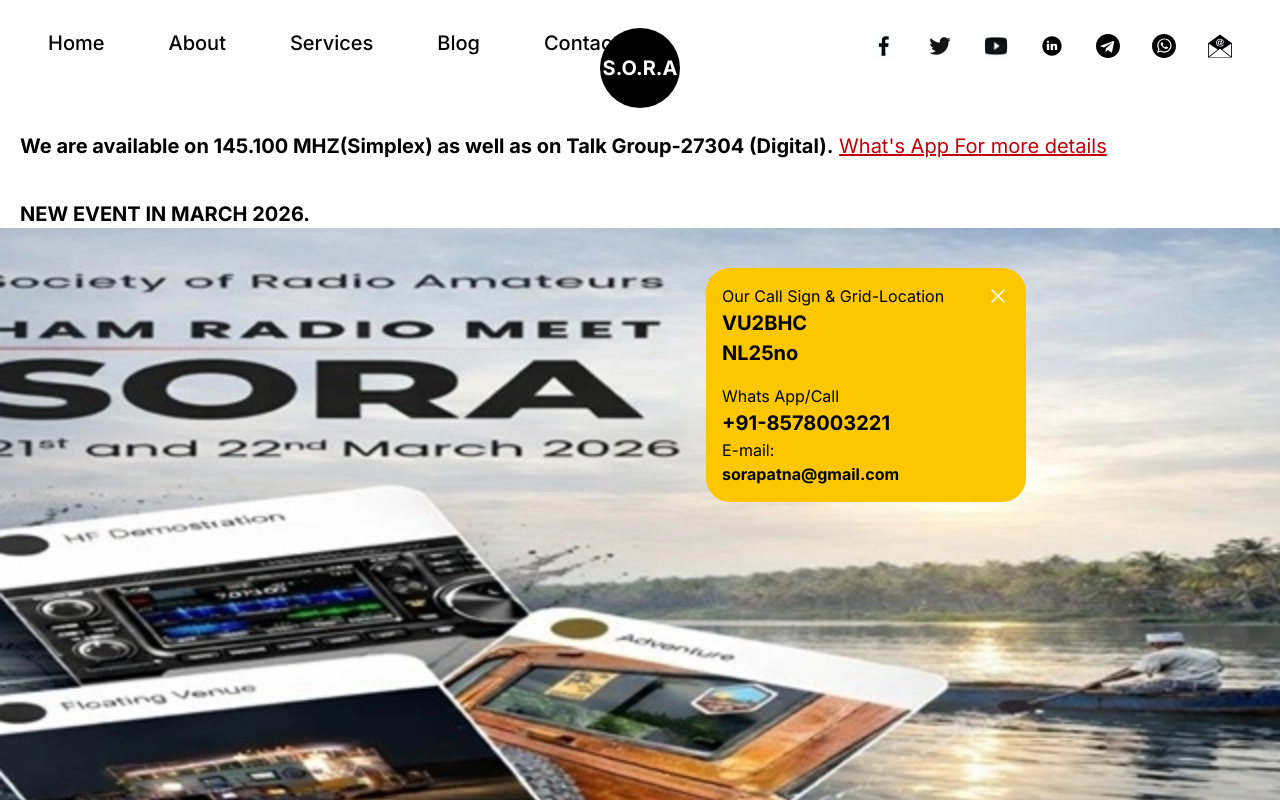
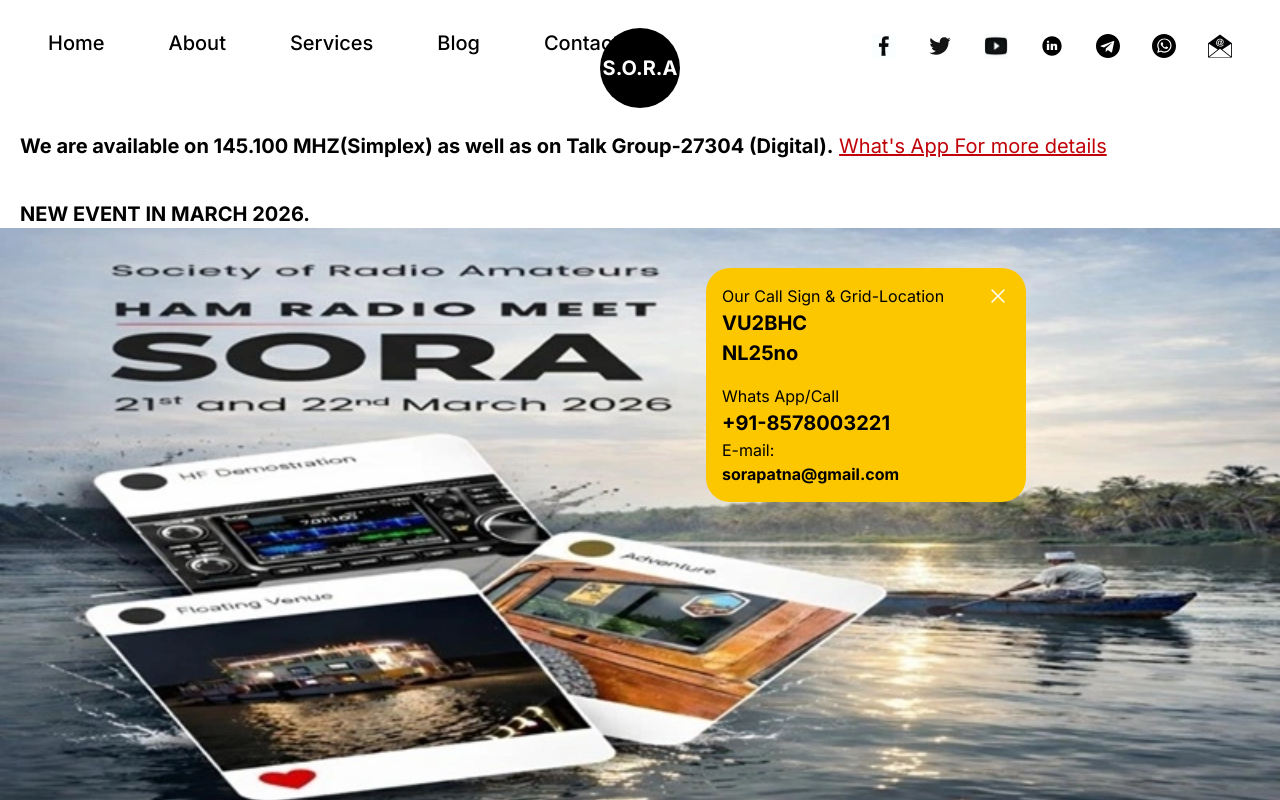
Before and after one commit to sorapatna/SORA-WEBSITE, a Next.js app: page / in a window 1280 px wide. Shown: the top 800 px of the page. Built offline with nearby package versions, Linux system fonts and the light colour scheme.

Commit message:
Update Hero.tsx

```diff
--- a/components/Hero.tsx
+++ b/components/Hero.tsx
@@ -8,7 +8,8 @@ const Hero = () => {
         <Image
           src="/images/EVENT.webp"
           alt="yoga"
-          fill
+          width={1440}
+          height={580}
           priority
           className="object-cover object-center"
         />
```
